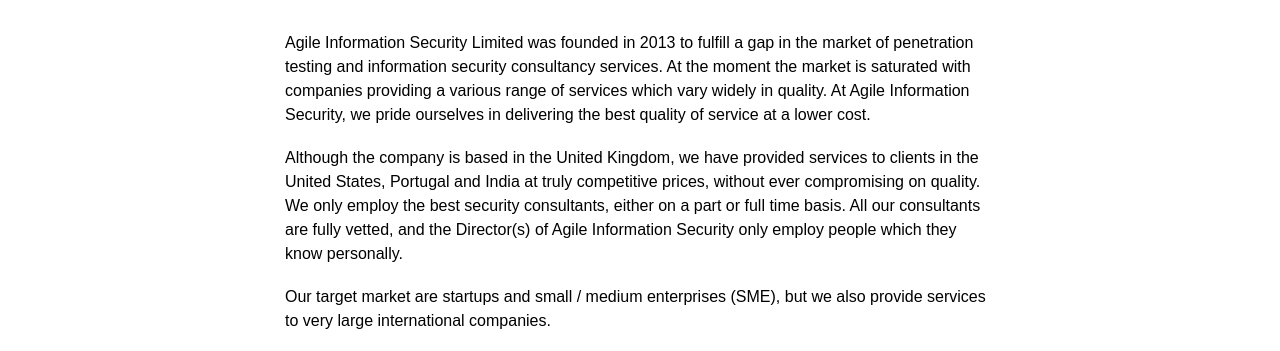
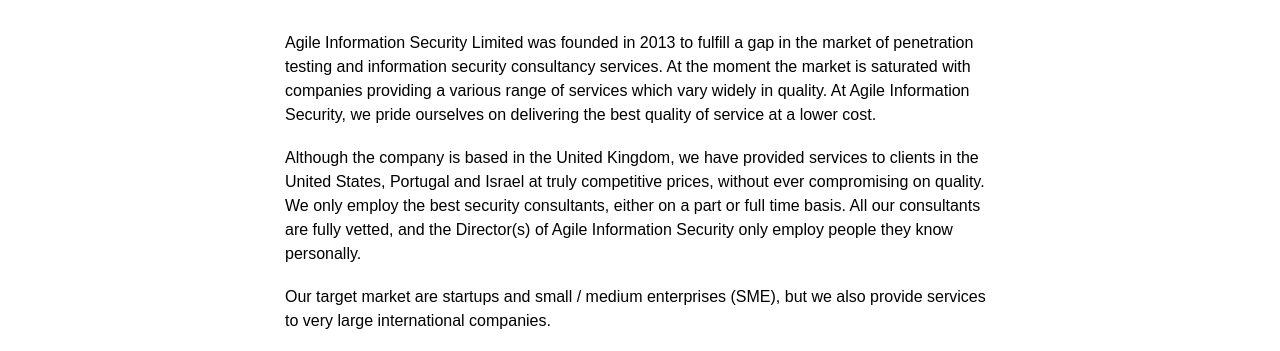
Before and after one commit to pedrib/pedrib.github.io, a Jekyll site: the page built from about.markdown, in a window 1280 px wide. Shown: the part 532-883 px from the top of the page. Built offline with Jekyll 4.4.1, drawn with Linux system fonts in a browser that asks for light colours; Markdown is read by kramdown in place of the engine named in the settings.

Commit message:
Update about.markdown

```diff
--- a/about.markdown
+++ b/about.markdown
@@ -5,10 +5,8 @@
 
 <p align="center"><img src="img/agile.png"/></p>
 
-Agile Information Security Limited was founded in 2013 to fulfill a gap in the market of penetration testing and information security consultancy services.
-At the moment the market is saturated with companies providing a various range of services which vary widely in quality. At Agile Information Security, we pride ourselves in delivering the best quality of service at a lower cost.
+Agile Information Security Limited was founded in 2013 to fulfill a gap in the market of penetration testing and information security consultancy services. At the moment the market is saturated with companies providing a various range of services which vary widely in quality. At Agile Information Security, we pride ourselves on delivering the best quality of service at a lower cost.
 
-Although the company is based in the United Kingdom, we have provided services to clients in the United States, Portugal and India at truly competitive prices, without ever compromising on quality.
-We only employ the best security consultants, either on a part or full time basis. All our consultants are fully vetted, and the Director(s) of Agile Information Security only employ people which they know personally.
+Although the company is based in the United Kingdom, we have provided services to clients in the United States, Portugal and Israel at truly competitive prices, without ever compromising on quality. We only employ the best security consultants, either on a part or full time basis. All our consultants are fully vetted, and the Director(s) of Agile Information Security only employ people they know personally.
 
 Our target market are startups and small / medium enterprises (SME), but we also provide services to very large international companies.
```
